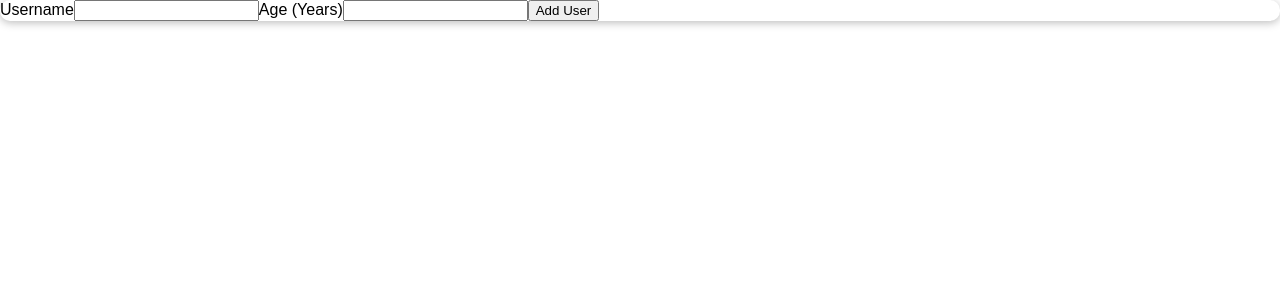
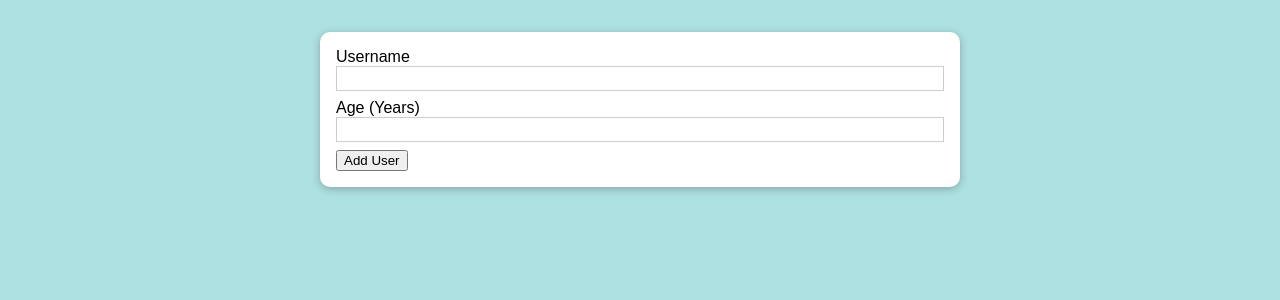
Before and after one commit to wanyu0413/React-userinfo, a React (Create React App) app: page / in a window 1280 px wide. Shown: the top 300 px of the page. Built offline with nearby package versions, Linux system fonts and the light colour scheme.

Commit message:
Card component

```diff
--- a/src/components/UI/Card.js
+++ b/src/components/UI/Card.js
@@ -1,7 +1,9 @@
 import classes from "./Card.module.css";
 
 const Card = (props) => {
-  return <div className={classes.card}>{props.children}</div>;
+  return (
+    <div className={`${classes.card} ${props.className}`}>{props.children}</div>
+  );
 };
 
 export default Card;
--- a/src/index.css
+++ b/src/index.css
@@ -4,6 +4,7 @@
 
 html {
   font-family: sans-serif;
+  background: #AEE1E1;
 }
 
 body {
```
